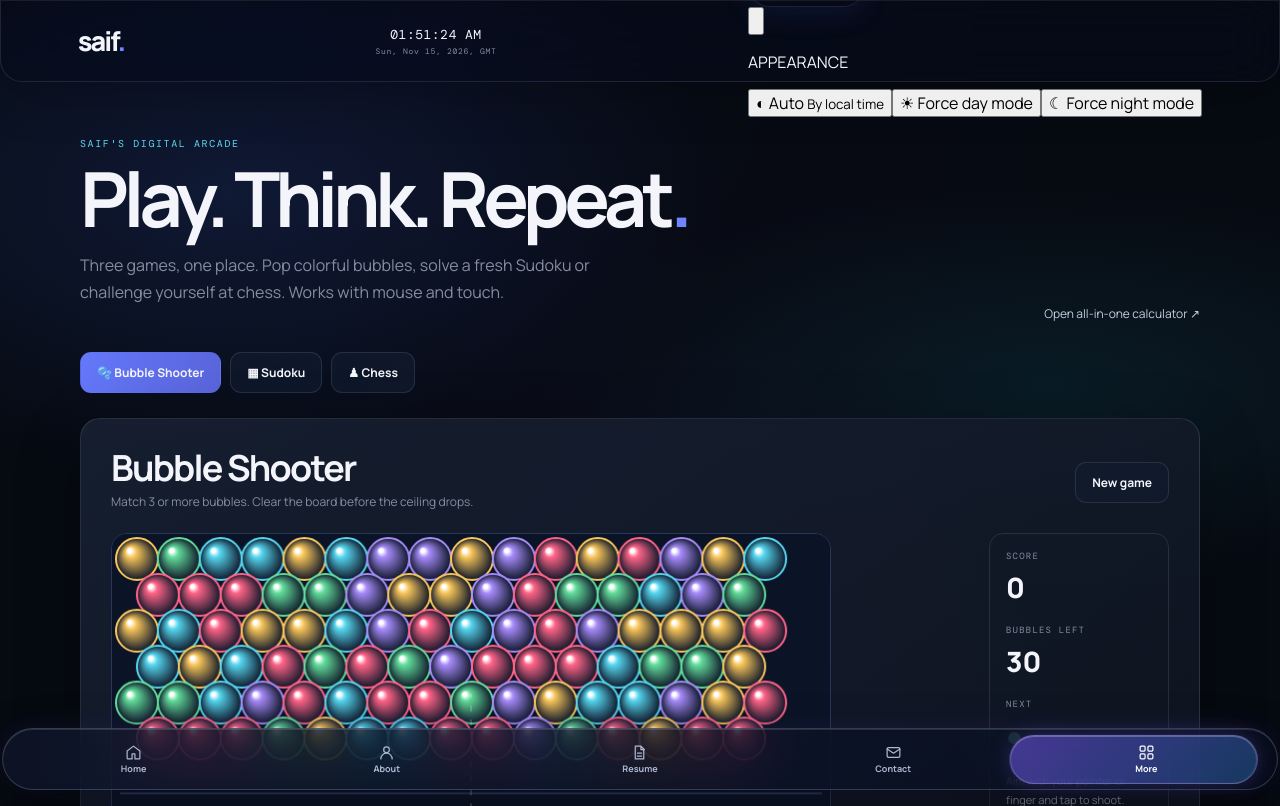
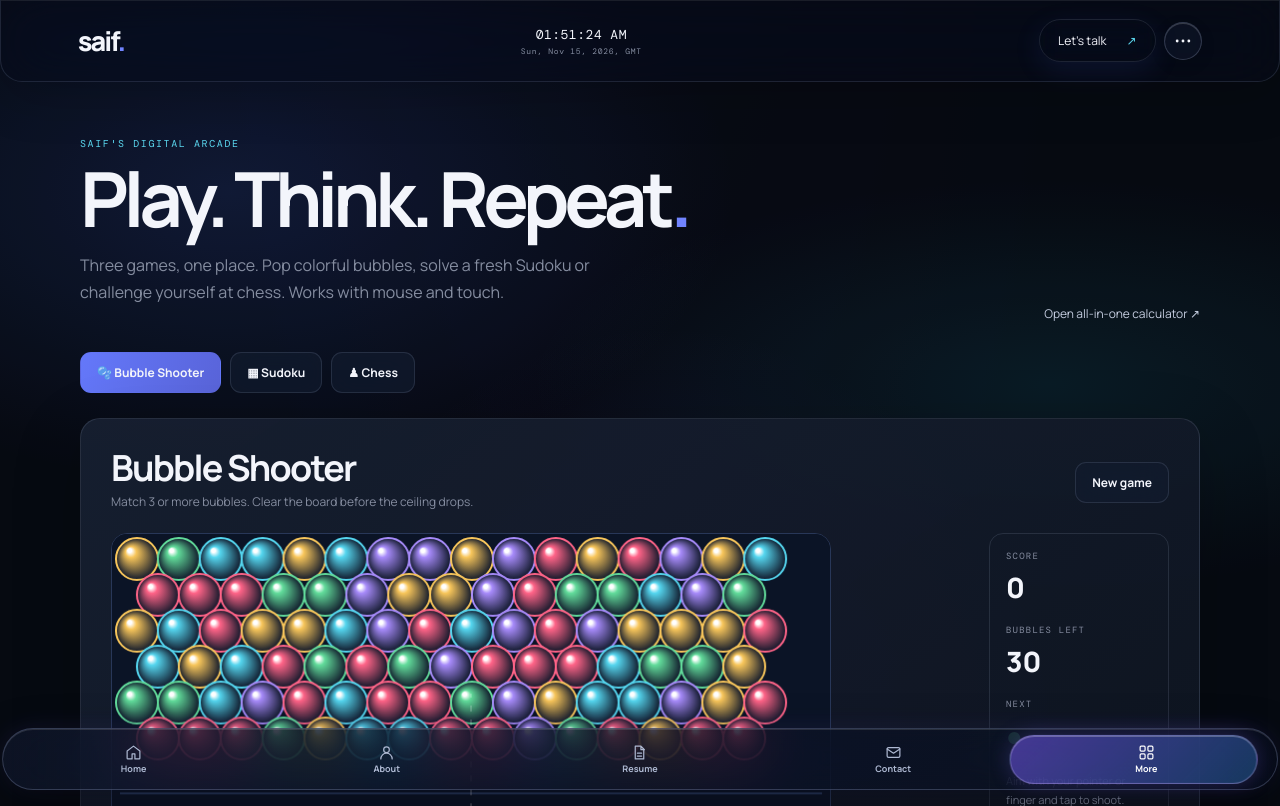
Before and after one commit to saifalisew1508/Portfolio, a PHP site: page /games.html in a window 1280 px wide. Shown: the top 806 px of the page. Run offline with PHP 8.4, Linux system fonts and the light colour scheme; some libraries are stand-ins or nearby versions.

Commit message:
Style compact header theme control for all site pages

```diff
--- a/style.css
+++ b/style.css
@@ -952,3 +952,25 @@ body.global-page-leaving{animation:globalPageLeave .24s ease-in both;pointer-eve
 @keyframes globalPageEnter{0%{opacity:.45;transform:translateY(13px) scale(.988);filter:blur(5px)}65%{opacity:1;transform:translateY(-2px) scale(1.002);filter:blur(0)}100%{opacity:1;transform:translateY(0) scale(1);filter:blur(0)}}
 @keyframes globalPageLeave{to{opacity:.55;transform:scale(.992);filter:blur(3px)}}
 @media(prefers-reduced-motion:reduce){body.global-page-enter,body.global-page-leaving{animation:none!important}}
+
+
+/* Header appearance menu: Auto, forced day and forced night. */
+.header-actions{display:flex;align-items:center;gap:9px;flex:0 0 auto;position:relative;}
+.header-actions .header-cta{display:inline-flex;align-items:center;}
+.theme-control{position:relative;z-index:30;}
+.theme-menu-toggle{width:38px;height:38px;display:grid;place-items:center;border:1px solid var(--glass-border,rgba(190,204,235,.2));border-radius:50%;background:var(--glass,rgba(20,28,45,.58));color:var(--text);cursor:pointer;backdrop-filter:blur(18px) saturate(160%);-webkit-backdrop-filter:blur(18px) saturate(160%);box-shadow:inset 0 1px 0 rgba(255,255,255,.18),0 5px 16px rgba(0,0,0,.1);}
+.theme-menu-toggle svg{width:20px;height:20px;fill:currentColor;}
+.theme-menu{position:absolute;right:0;top:calc(100% + 12px);width:208px;padding:9px;border-radius:19px;border:1px solid rgba(184,197,255,.24);background:linear-gradient(145deg,rgba(30,40,66,.96),rgba(9,15,30,.96));color:#e9eefc;box-shadow:inset 0 1px 0 rgba(255,255,255,.18),0 16px 38px rgba(0,0,0,.3);backdrop-filter:blur(28px) saturate(170%);-webkit-backdrop-filter:blur(28px) saturate(170%);opacity:0;visibility:hidden;pointer-events:none;transform:translateY(-7px) scale(.97);transform-origin:top right;transition:opacity .18s ease,transform .28s cubic-bezier(.2,.9,.2,1.15),visibility .18s;}
+.theme-control.open .theme-menu{opacity:1;visibility:visible;pointer-events:auto;transform:translateY(0) scale(1);}
+.theme-menu-title{font:9px var(--mono);letter-spacing:1.4px;color:#9eacc9;padding:7px 10px;margin:0 0 3px;}
+.theme-menu button{width:100%;display:flex;align-items:center;gap:9px;text-align:left;padding:10px;border:1px solid transparent;border-radius:11px;background:transparent;color:inherit;font:600 11px var(--sans);cursor:pointer;}
+.theme-menu button span{width:18px;text-align:center;color:#9eabff;font-size:14px;}
+.theme-menu button small{margin-left:auto;color:#8e9ab4;font:9px var(--mono);}
+.theme-menu button:hover,.theme-menu button.selected{background:rgba(115,126,231,.2);border-color:rgba(153,165,255,.24);}
+body[data-theme="day"] .theme-menu-toggle{background:rgba(255,255,255,.62);border-color:rgba(75,96,143,.2);color:#263653;box-shadow:inset 0 1px 0 rgba(255,255,255,.9),0 5px 15px rgba(55,74,120,.1);}
+body[data-theme="day"] .theme-menu{background:linear-gradient(145deg,rgba(250,252,255,.97),rgba(224,234,250,.97));border-color:rgba(88,108,157,.24);color:#263653;box-shadow:inset 0 1px 0 #fff,0 16px 38px rgba(45,64,105,.2);}
+body[data-theme="day"] .theme-menu-title,body[data-theme="day"] .theme-menu button small{color:#71809c;}
+body[data-theme="day"] .theme-menu button span{color:#6879d4;}
+body[data-theme="day"] .theme-menu button:hover,body[data-theme="day"] .theme-menu button.selected{background:rgba(108,126,222,.14);border-color:rgba(105,122,198,.22);}
+@media(max-width:760px){.header-actions{gap:6px}.theme-menu-toggle{width:34px;height:34px}.theme-menu{width:198px;right:0;top:calc(100% + 10px)}}
+@media(max-width:390px){.header-actions{gap:4px}.theme-menu-toggle{width:32px;height:32px}.header-actions .header-cta{padding-left:8px;padding-right:8px;font-size:9px}}
```
